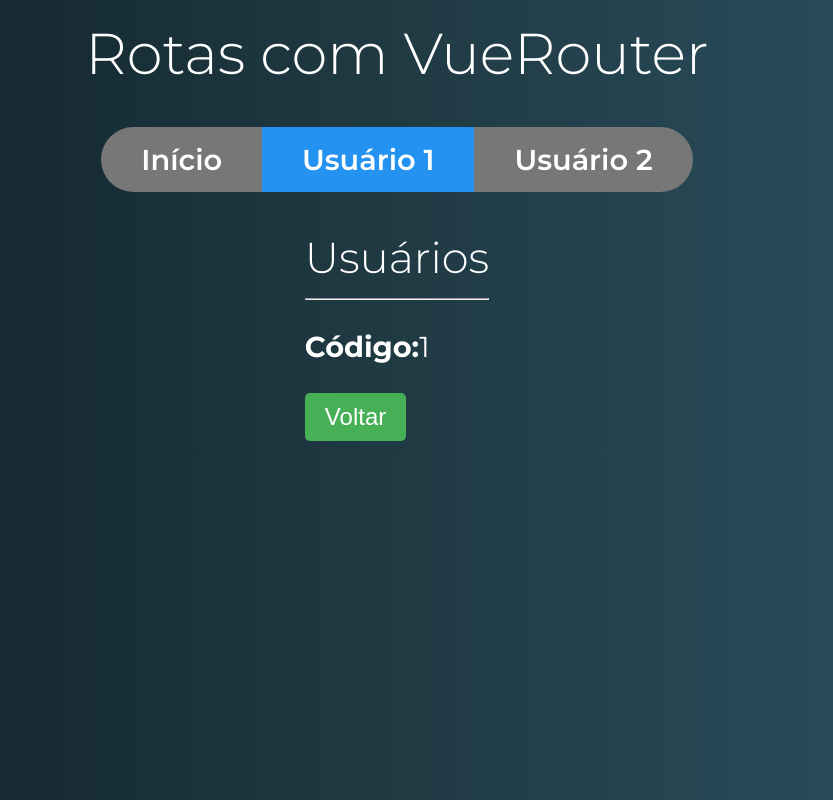
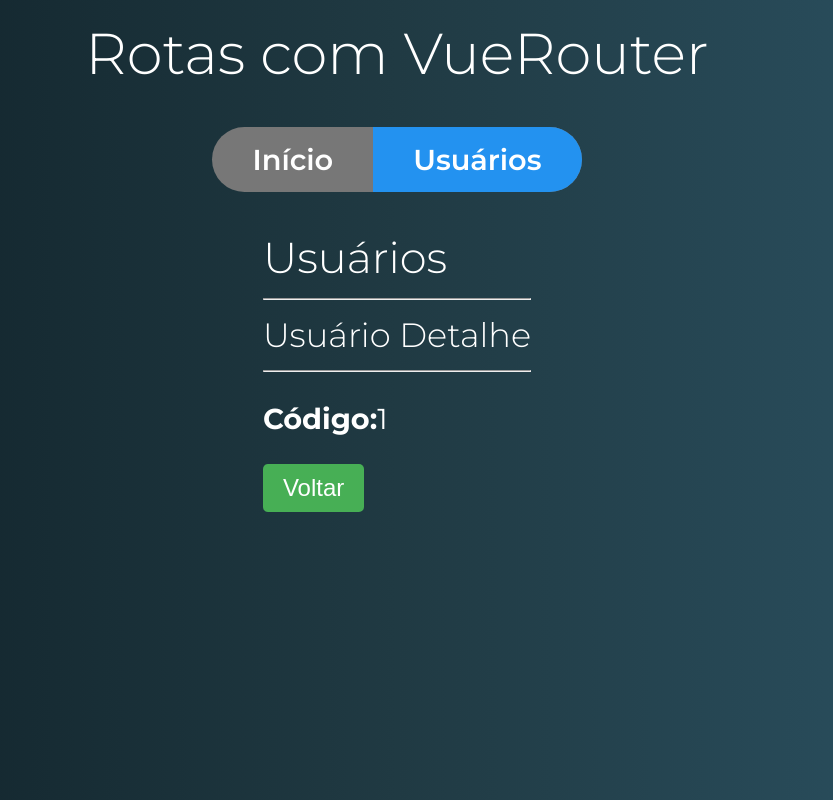
Before and after one commit to JFmaia/curso_vue, a Vue app in the folder vue-router/rotas-exercicios/: page /usuario/1 in a window 1280 px wide. Shown: the whole page, without its empty margins (243-1076 px from the left). Built offline with nearby package versions, Linux system fonts and the light colour scheme.

Commit message:
feat: Utilizando rotas aninhadas.

```diff
--- a/vue-router/rotas-exercicios/src/components/template/Menu.vue
+++ b/vue-router/rotas-exercicios/src/components/template/Menu.vue
@@ -5,12 +5,8 @@
                 <a>Início</a>
             </router-link>
 
-            <router-link to="/usuario/1" tag="li"  active-class="active">
-                <a>Usuário 1</a>
-            </router-link>
-
-            <router-link to="/usuario/2" tag="li"  active-class="active">
-                <a>Usuário 2</a>
+            <router-link to="/usuario" tag="li"  active-class="active">
+                <a>Usuários</a>
             </router-link>
         </ul>
     </nav>
--- a/vue-router/rotas-exercicios/src/components/usuario/Usuario.vue
+++ b/vue-router/rotas-exercicios/src/components/usuario/Usuario.vue
@@ -2,15 +2,13 @@
    <div class="usuario">
     <h2>Usuários</h2>
     <hr>
-    <p><strong>Código:</strong>{{ id }}</p>
+    <router-view/>
     <button sucesso @click="irParaInicio">Voltar</button>
    </div>
 </template>
 
 <script>
 export default {
-   //Pegando os parametros da rota
-   props:['id'],
    methods: {
       irParaInicio(){
          this.$router.push('/');
--- /dev/null
+++ b/vue-router/rotas-exercicios/src/components/usuario/UsuarioDetalhe.vue
@@ -0,0 +1,16 @@
+<template>
+    <div class="usuario-detalhe">
+        <h3>Usuário Detalhe</h3>
+        <hr>
+        <p><strong>Código:</strong>{{ id }}</p>
+    </div>
+</template>
+<script>
+export default {
+    //Pegando os parametros da rota
+   props:['id'],
+}
+</script>
+<style>
+
+</style>
--- /dev/null
+++ b/vue-router/rotas-exercicios/src/components/usuario/UsuarioEditar.vue
@@ -0,0 +1,13 @@
+<template>
+    <div class="usuario-editar">
+        <h3>Usuário Editar</h3>
+    </div>
+</template>
+<script>
+export default {
+
+}
+</script>
+<style>
+
+</style>
--- /dev/null
+++ b/vue-router/rotas-exercicios/src/components/usuario/UsuarioLista.vue
@@ -0,0 +1,18 @@
+<template>
+    <div class="usuario-lista">
+        <h3>Listar Usuários</h3>
+        <ul class="lista">
+            <li class="item-lista">Usuario 1</li>
+            <li class="item-lista">Usuario 2</li>
+            <li class="item-lista">Usuario 3</li>
+        </ul>
+    </div>
+</template>
+<script>
+export default {
+
+}
+</script>
+<style>
+
+</style>
```
Also changed, not shown: vue-router/rotas-exercicios/src/router.js (+11 -1 lines).
